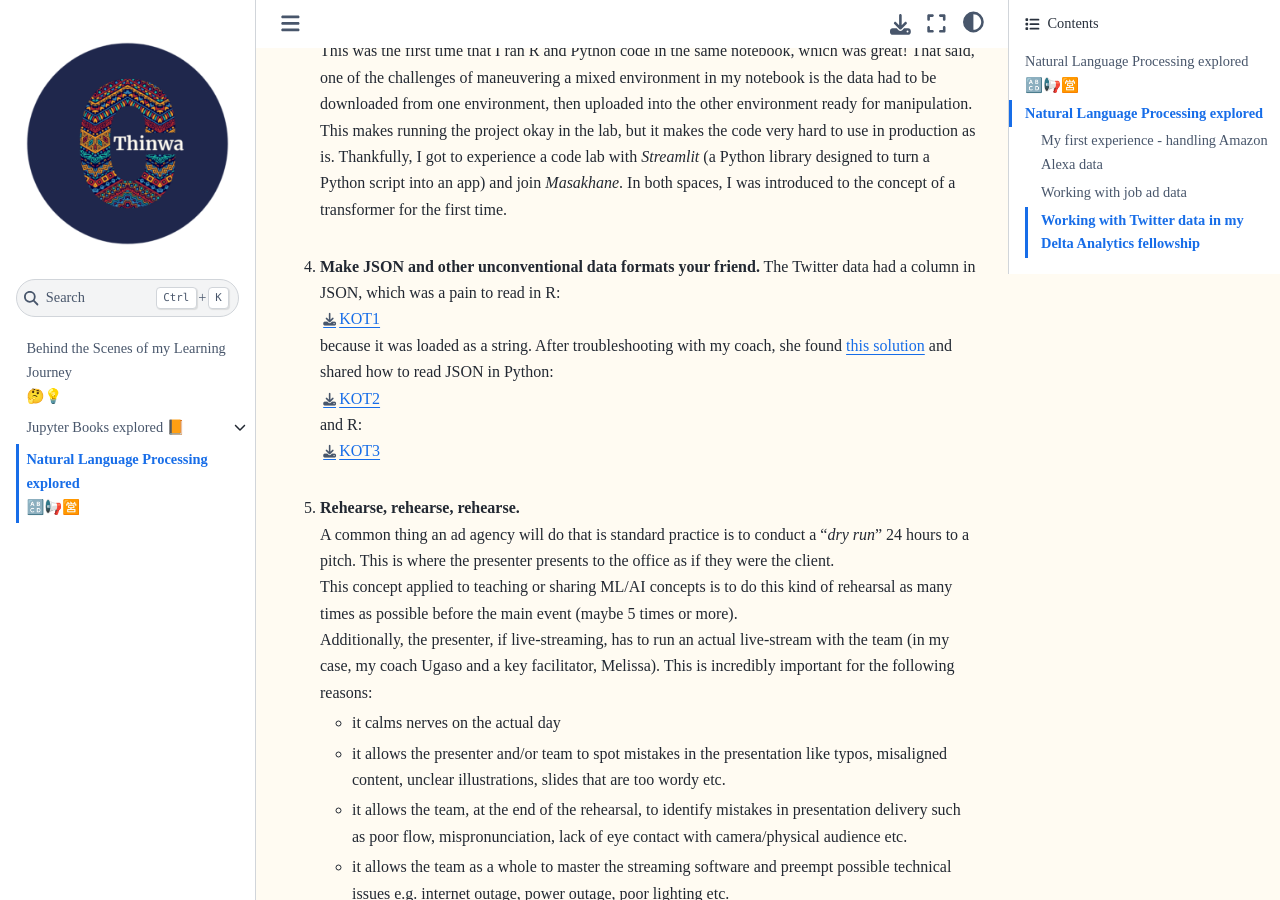
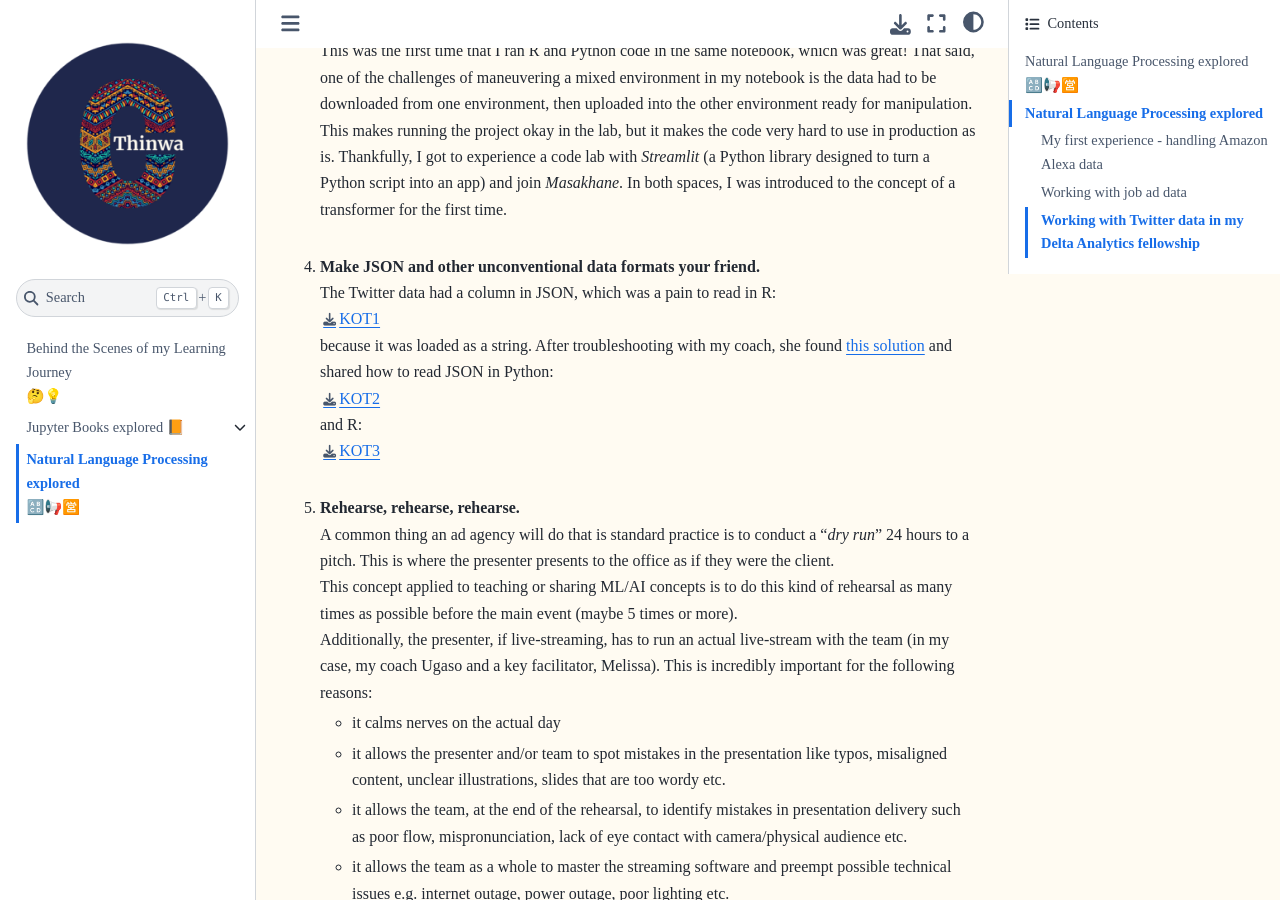
Before and after one commit to CeeThinwa/BTS-Continuous-Learning, a Jupyter Book: the page built from book/NLP_explored.md, in a window 1280 px wide and 900 px high, scrolled down 2478 px. Built offline with Jupyter Book 1.0.4 settings and Sphinx 7.4.7 and the Sphinx Book theme 1.1.4, drawn with Linux system fonts in a browser that asks for light colours.

```diff
--- a/book/NLP_explored.md
+++ b/book/NLP_explored.md
@@ -125,7 +125,8 @@ experience a code lab with *Streamlit* (a Python library
 designed to turn a Python script into an app) and join
 *Masakhane*. In both spaces, I was introduced to the concept of
 a transformer for the first time.<br><br>
-4. __Make JSON and other unconventional data formats your friend.__
+4. __Make JSON and other unconventional data formats your
+friend.__<br>
 The Twitter data had a column in JSON, which was a pain to read
 in R:<br>[KOT1](./images/img16.png)<br>
 because it was loaded as a string. After troubleshooting with
```
